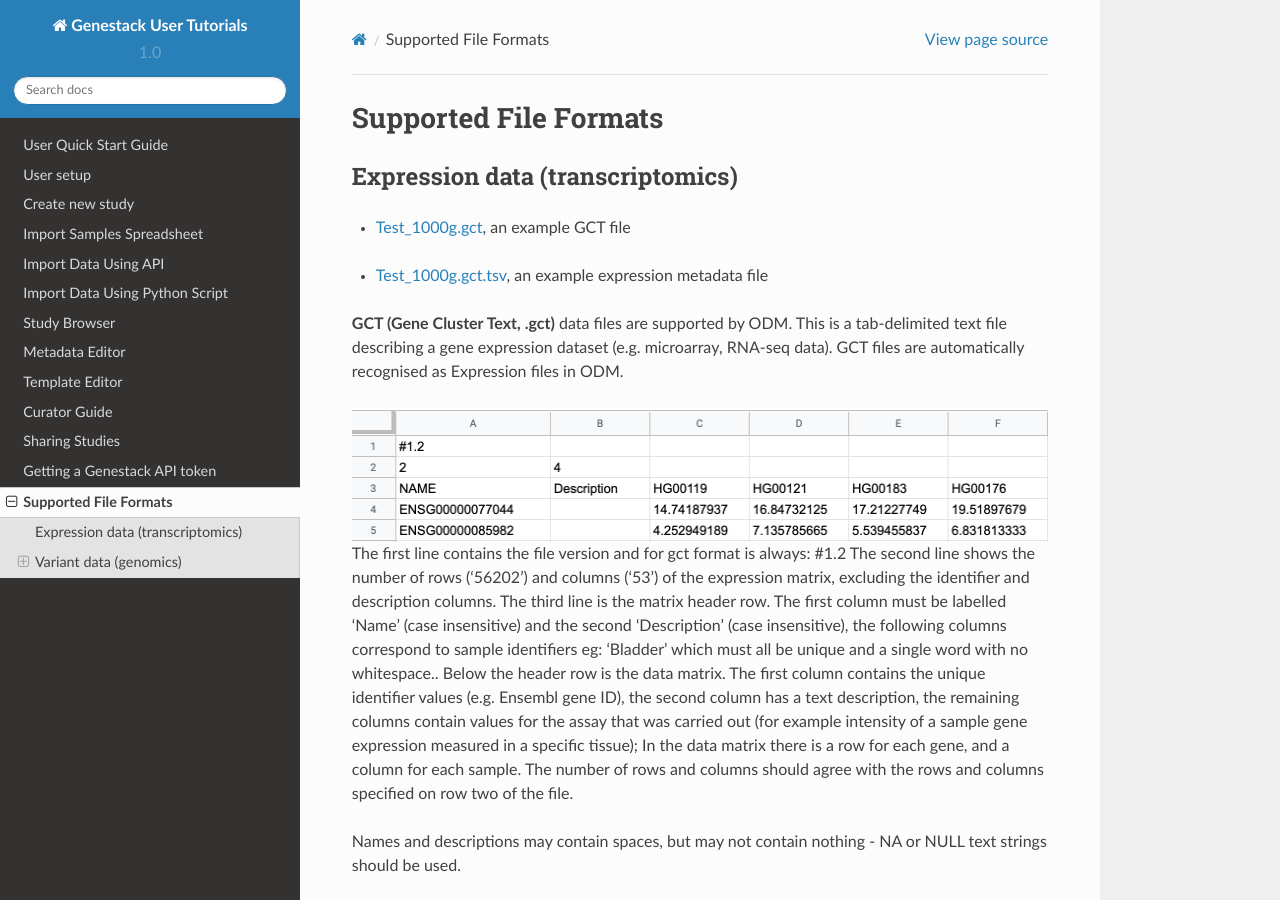
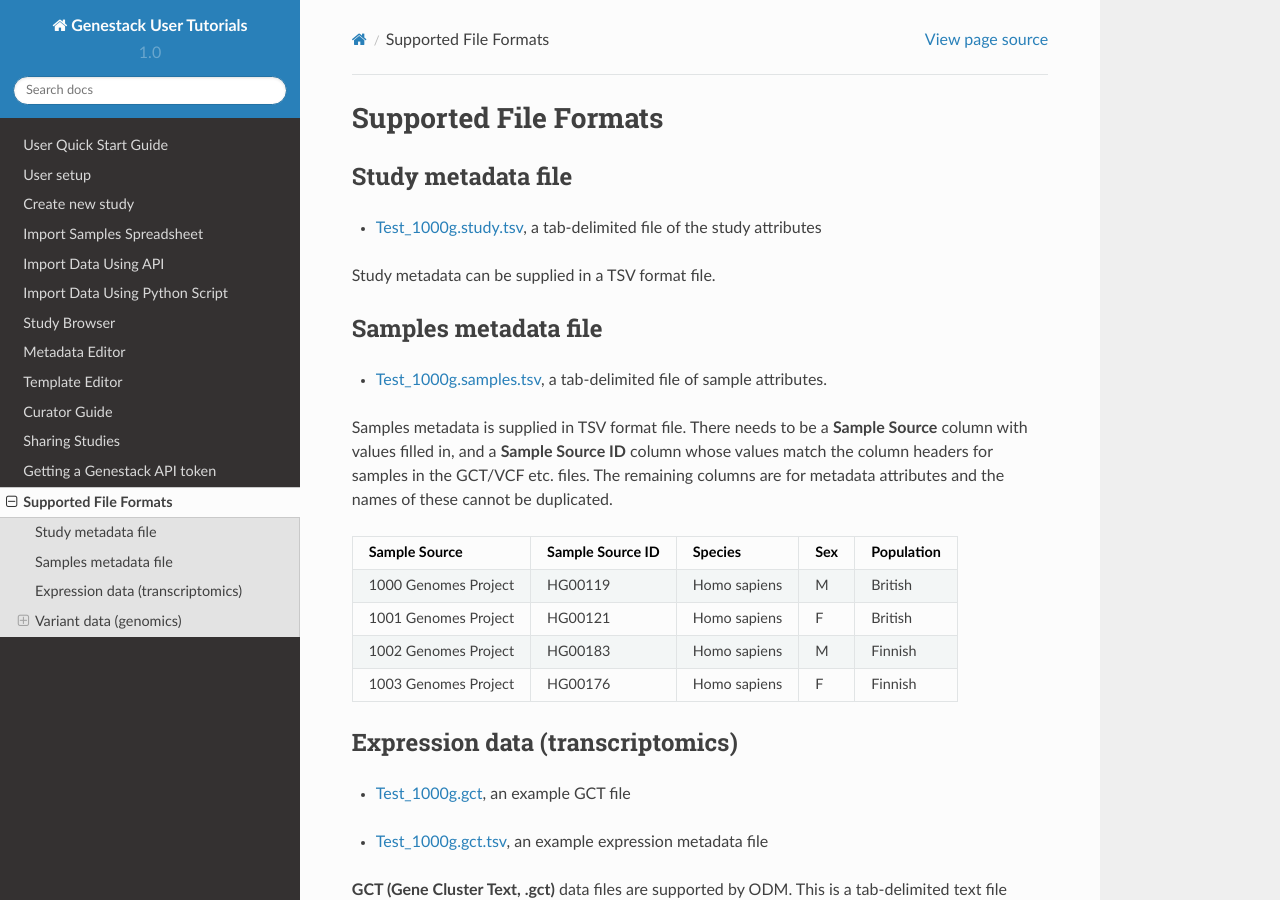
Before and after one commit to genestack/user-guide, a Sphinx documentation site: the page built from source/doc-odm-user-guide/supported-formats.rst, in a window 1280 px wide and 900 px high. Built offline with Sphinx 7.4.7 and the Read the Docs theme 2.0.0, drawn with Linux system fonts in a browser that asks for light colours.

Commit message:
Update supported-formats.rst

```diff
--- a/source/doc-odm-user-guide/supported-formats.rst
+++ b/source/doc-odm-user-guide/supported-formats.rst
@@ -1,5 +1,35 @@
 Supported File Formats
 ++++++++++++++++++++++
+
+Study metadata file
+-------------------
+
+- `Test_1000g.study.tsv`_, a tab-delimited file of the study attributes
+
+.. _`Test_1000g.study.tsv`: https://s3.amazonaws.com/bio-test-data/odm/Test_1000g/Test_1000g.study.tsv
+
+Study metadata can be supplied in a TSV format file.
+
+Samples metadata file
+---------------------
+
+- `Test_1000g.samples.tsv`_, a tab-delimited file of sample attributes.
+
+.. _`Test_1000g.samples.tsv`: https://s3.amazonaws.com/bio-test-data/odm/Test_1000g/Test_1000g.samples.tsv
+
+Samples metadata is supplied in TSV format file. There needs to be a **Sample Source** column with values filled in, and a **Sample Source ID** column whose values match the column headers for samples in the GCT/VCF etc. files. The remaining columns are for metadata attributes and the names of these cannot be duplicated.
+
++----------------------+------------------+--------------+-----+------------+
+| Sample Source        | Sample Source ID | Species      | Sex | Population |
++======================+==================+==============+=====+============+
+| 1000 Genomes Project |     HG00119      | Homo sapiens |  M  | British    |
++----------------------+------------------+--------------+-----+------------+
+| 1001 Genomes Project |     HG00121      | Homo sapiens |  F  | British    |
++----------------------+------------------+--------------+-----+------------+
+| 1002 Genomes Project |     HG00183      | Homo sapiens |  M  | Finnish    |
++----------------------+------------------+--------------+-----+------------+
+| 1003 Genomes Project |     HG00176      | Homo sapiens |  F  | Finnish    |
++----------------------+------------------+--------------+-----+------------+
 
 Expression data (transcriptomics)
 ---------------------------------
```
